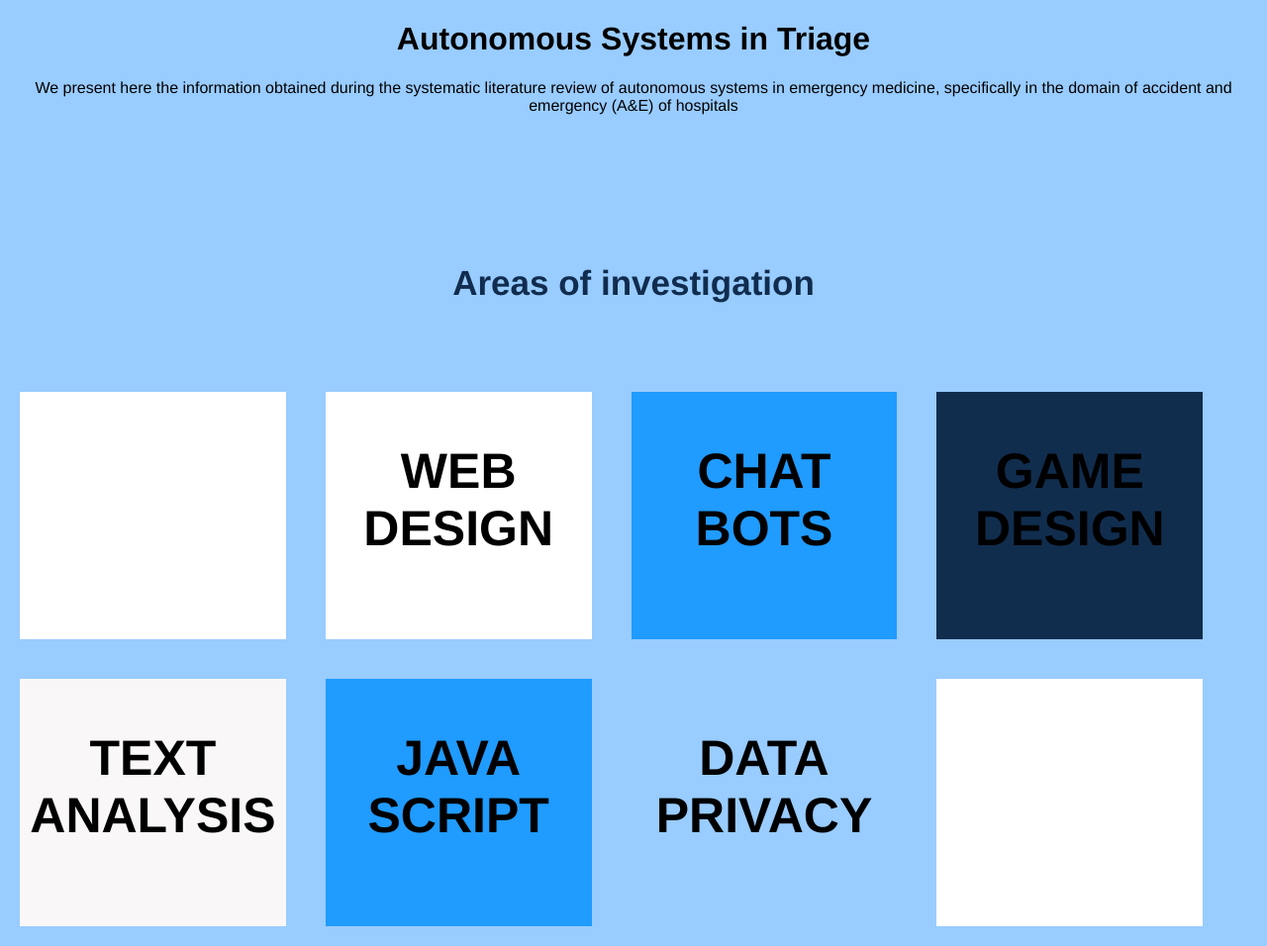
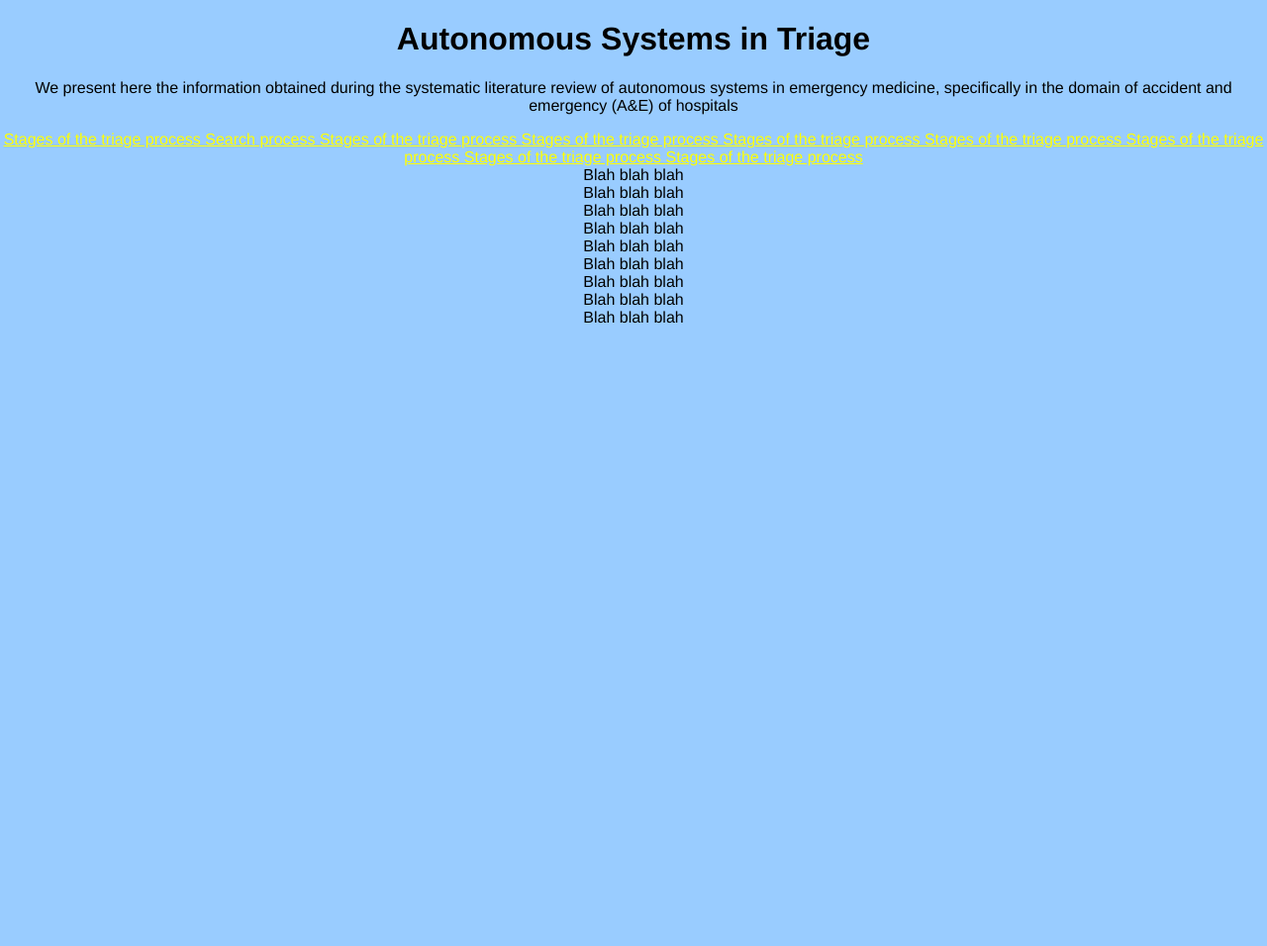
Before and after one commit to uoy-research/as-triage-review, a plain HTML site: page index.html in a window 1280 px wide. Shown: the whole page at 99% size. After the commit the page ends 800 px from the top, so only its background shows below. Drawn offline with Linux system fonts and the light colour scheme.

Commit message:
Changes to styling

```diff
--- a/index.html
+++ b/index.html
@@ -12,35 +12,33 @@
 	<p> We present here the information obtained during the systematic literature review of autonomous systems in emergency medicine, specifically in the domain of accident and emergency (A&E) of hospitals</p>
 
 	<!-- Section: Areas of investigation -->
-		<h2 class="section-heading"> Areas of investigation </h2>
+	<a href="#stage_identification"> Stages of the triage process </a>
 
-			<div class="column-4 project-1">
-			</div>
+	<a href="#search_terms"> Search process </a>
 
-			<div class="column-4 project-2">
-			  <h2 class="project-text">WEB <br>DESIGN</h2>
-			</div>
+	<a href="#database_searches"> Stages of the triage process </a>
 
-			<div class="column-4 project-3">
-			  <h2 class="project-text">CHAT <br>BOTS</h2>
-			</div>
+	<a href="#stage_overview"> Stages of the triage process </a>
 
-			<div class="column-4 project-4">
-			  <h2 class="project-text">GAME <br> DESIGN</h2>
-			</div>
+	<a href="#single_stage_papers"> Stages of the triage process </a>
 
-			<div class="column-4 project-5">
-			  <h2 class="project-text">TEXT <br> ANALYSIS</h2>
-			</div>
+	<a href="#stage_5_papers"> Stages of the triage process </a>
 
-			<div class="column-4 project-6">
-			  <h2 class="project-text">JAVA <br> SCRIPT</h2>
-			</div>
+	<a href="#technologies"> Stages of the triage process </a>
 
-			<div class="column-4 project-7">
-			  <h2 class="project-text">DATA <br> PRIVACY</h2>
-			</div>
+	<a href="#data_sampling"> Stages of the triage process </a>
+	<a href="#illness_specificity"> Stages of the triage process </a>
 
-			<div class="column-4 project-8"> </div>
+	<div id="stage_identification"> Blah blah blah </div>
+	<div id="search_terms"> Blah blah blah </div>
+	<div id="database_searches"> Blah blah blah </div>
+	<div id="stage_overview"> Blah blah blah </div>
+	<div id="single_stage_papers"> Blah blah blah </div>
+	<div id="stage_5_papers"> Blah blah blah </div>
+	<div id="technologies"> Blah blah blah </div>
+
+	<div id="data_sampling"> Blah blah blah </div>
+	<div id="illness_specificity"> Blah blah blah </div>
+
 </body>
 </html>
--- a/styles.css
+++ b/styles.css
@@ -23,83 +23,3 @@ a {
   margin-bottom:70px;
   font-size: 35px;
 }
-
-/* Sizing for Project Containers  */
-
-.column-4 {
-  float: left;
-  width: 21%;
-  padding: 10px;
-  margin:20px;
-  height: 250px;
-}
-
-/* Color and Images for Project Containers  */
-
-.project-1 {
-  background: white;
-  background-size: cover;
-}
-
-.project-2 {
-  background-color:white;
-}
-
-.project-3 {
-  background-color:#209BFF;
-}
-
-.project-4 {
-  background-color:#112d4e;
-}
-
-.project-5 {
-  background-color:#F9F7F7;
-}
-
-.project-6 {
-  background-color:#209BFF;
-}
-
-.project-7 {
-    background-color:#ffffff00;
-}
-
-.project-8 {
-  background: white;
-  background-size: cover;
-}
-
-.project-text {
-  text-align:center;
-  font-size:50px;
-}
-
-/* Hover classes for individual project boxes */
-.project-1:hover {
-  background-color:#FEDE00;
-}
-
-.project-2:hover {
-  background-color:#FEDE00;
-}
-
-.project-3:hover {
-   background-color: #FEDE00;
-}
-
-.project-4:hover {
-   background-color: #FEDE00;
-}
-
-.project-5:hover {
-   background-color: #FEDE00;
-}
-
-.project-6:hover {
-   background-color: #FEDE00;
-}
-
-.project-7:hover {
-   background-color: #FEDE00;
-}
```
